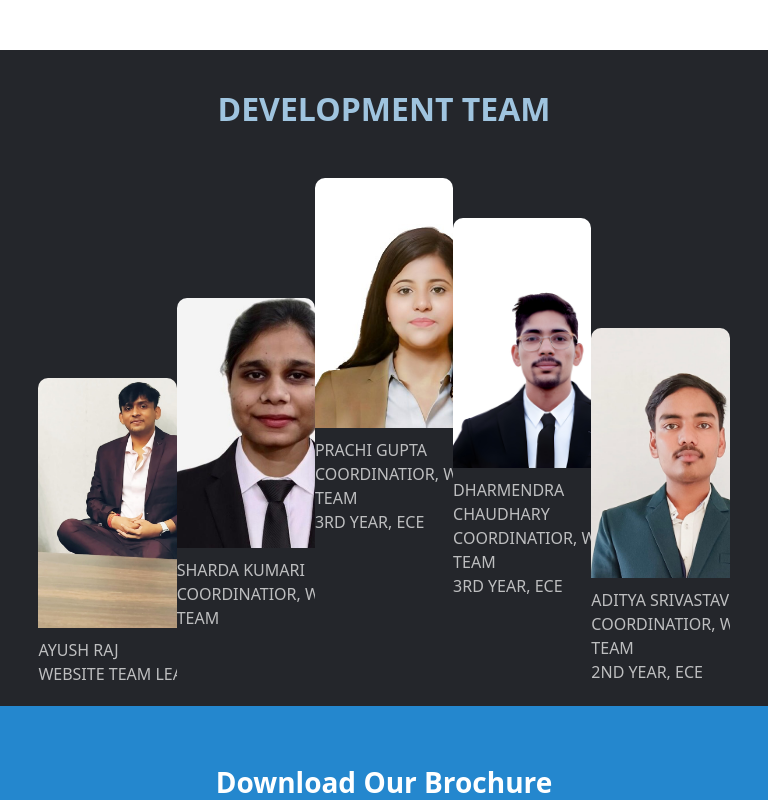
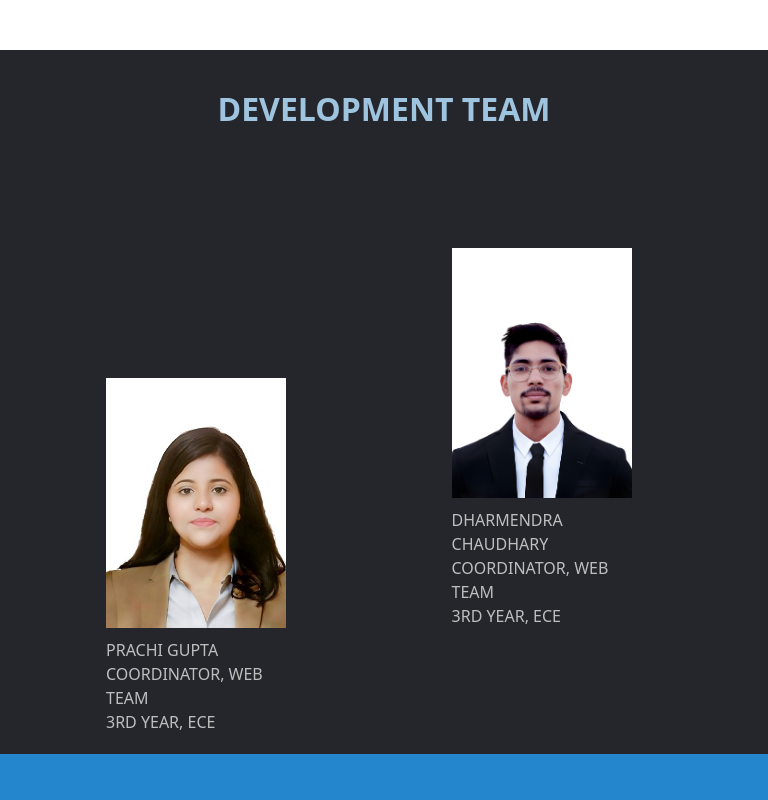
Before and after one commit to AdityacodeNIT/tnpmznit, a React (Create React App) app: page / in a window 768 px wide. Shown: the part 8380-9180 px from the top of the page. Built offline with nearby package versions, Linux system fonts and the light colour scheme.

Commit message:
updated development team section

```diff
--- a/src/components/NewsandEvents.js
+++ b/src/components/NewsandEvents.js
@@ -2,7 +2,7 @@ import React from "react";
 import "../stylesheets/NewsandEvents.css";
 const NewsandEvents = () => {
   return (
-    <div>
+    <div className="events-section-container">
       <section id="atAGlance" className="atAGlance mx-xl-3" data-aos="fade-up">
         <div className="section-title">
           <news className="text-black w-auto  mx-24 p-2 font-bold text-sm  xl:text-3xl ">
--- a/src/components/WebTeamMember.js
+++ b/src/components/WebTeamMember.js
@@ -1,21 +1,38 @@
-import React from "react";
-import '../stylesheets/webteam.scss'
+import React, { useState, useEffect } from "react";
+import '../stylesheets/webteam.scss';
 
 const WebTeam = () => {
   const associateMembers = [
     { name: "Ayush raj", position: "Website Team Lead", image_name: "Ayush_web.jpg" },
-    { name: "Sharda Kumari", position: "Coordinatior, Web Team", image_name: "sharda_web.jpg" },
-    { name: "Prachi Gupta", position: "Coordinatior, Web Team", year: "3rd year, ECE", image_name: "Prachi_web.png" },
-    { name: "Dharmendra Chaudhary", position: "Coordinatior, Web Team", year: "3rd year, ECE", image_name: "Dharmendra_web.jpg" },
-    { name: "Aditya Srivastav", position: "Coordinatior, Web Team", year: "2nd year, ECE", image_name: "Aditya_web.jpg" },
-  ]
+    { name: "Sharda Kumari", position: "Coordinator, Web Team", image_name: "sharda_web.jpg" },
+    { name: "Prachi Gupta", position: "Coordinator, Web Team", year: "3rd year, ECE", image_name: "Prachi_web.png" },
+    { name: "Dharmendra Chaudhary", position: "Coordinator, Web Team", year: "3rd year, ECE", image_name: "Dharmendra_web.jpg" },
+    { name: "Aditya Srivastav", position: "Coordinator, Web Team", year: "2nd year, ECE", image_name: "Aditya_web.jpg" },
+  ];
+
+  const [currentIndex, setCurrentIndex] = useState(0);
+
+  useEffect(() => {
+    const interval = setInterval(() => {
+      setCurrentIndex(prevIndex => (prevIndex + 2) % associateMembers.length);
+    }, 4000);
+
+    return () => clearInterval(interval);
+  }, [associateMembers.length]);
+
+  const getVisibleMembers = () => {
+    const firstIndex = currentIndex;
+    const secondIndex = (currentIndex + 1) % associateMembers.length;
+    return [associateMembers[firstIndex], associateMembers[secondIndex]];
+  };
+
   return (
     <div className="web-team-container">
       <h2 className='web-team-container-title'>Development Team</h2>
       <div className="web-team-canvas">
-      {associateMembers.map((associate, index) => (
+        {getVisibleMembers().map((associate, index) => (
           <div className={`web-team-card-container position${index % 6}`} key={index}>
-          <div className='web-team-card' key={index} style={{ backgroundImage: `url(${process.env.PUBLIC_URL}/assets/img/webteam/${associate.image_name})` }}>
+            <div className='web-team-card' style={{ backgroundImage: `url(${process.env.PUBLIC_URL}/assets/img/webteam/${associate.image_name})` }}>
             </div>
             <div className='web-team-card-bottom'>
               <div>{associate.name}</div>
--- a/src/stylesheets/NewsandEvents.css
+++ b/src/stylesheets/NewsandEvents.css
@@ -26,8 +26,6 @@ section {
   font-size: 14px;
   color: #919191;
 }
-
-
 
 
 
--- a/src/stylesheets/webteam.scss
+++ b/src/stylesheets/webteam.scss
@@ -61,7 +61,15 @@
     color: #fff;
 }
 
-.position0 {
+
+
+
+@media (min-width: 768px) {
+  .web-team-card-container {
+    max-width: calc(33.333% - 20px);
+    flex-basis: calc(33.333% - 20px);
+  }
+  .position0 {
     margin-top: 250px;
   }
 
@@ -80,18 +88,30 @@
   .position4 {
     margin-top: 200px;
   }
+}
 
+@media (max-width: 768px) {
+  .web-team-card {
+    height: 250px;
+    width: 180px;
+}
+.position0 {
+  margin-top: 250px;
+}
 
+.position1 {
+  margin-top: 120px;
+}
 
-@media (max-width: 1200px) {
-    .web-team-card-container{
-        width: 90%;
-        display: flex;
-        flex-wrap: nowrap;
-        overflow-x: scroll;
-    }
-    .web-team-card {
-        height: 250px;
-        min-width: 200px;
-    }
+.position2 {
+  margin-top: 50px;
 }
+
+.position3 {
+  margin-top: 40px;
+}
+
+.position4 {
+  margin-top: 100px;
+}
+}
```
Lines whose indentation alone changed are shown as unchanged.
